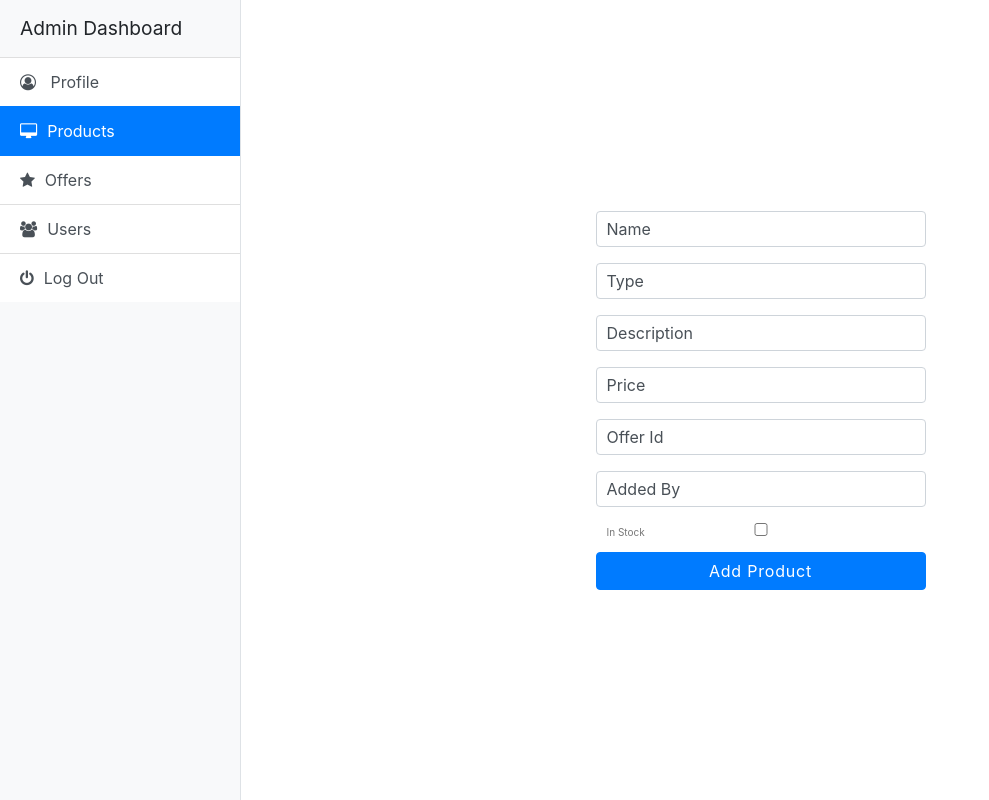
After one commit to soumya173/mobistore, a Flask app: page /admin/products/add in a window 1280 px wide. The commit adds this page. Shown: the whole page, without its empty margins (0-989 px from the left). Run offline with Flask 2, Linux system fonts and the light colour scheme; a user stored in the database is signed in; some libraries are stand-ins or nearby versions.

Commit message:
User and Products enhancements
Added Full functionality (Backend + Frontend),
- Modify user details
- Add new product
- List all products

```diff
--- a/app.py
+++ b/app.py
@@ -3,13 +3,16 @@
 #----------------------------------------------------------------------------#
 
 from flask import Flask, render_template, request, jsonify, session, flash, redirect, url_for
-# from flask_sqlalchemy import SQLAlchemy
 import logging
 from logging import Formatter, FileHandler
-# from flask_login import LoginManager
 
-from utils import users
+from utils import users, products
 from forms import *
+
+# Remove when testing is done
+# Required to populate the db
+from utils import dbhandler
+import random, string
 
 #----------------------------------------------------------------------------#
 # App Config.
@@ -33,15 +36,15 @@ app.config.from_object('config')
 #     return render_template('pages/placeholder.about.html')
 
 
-@app.route('/login', methods=['GET', 'POST'])
+@app.route('/admin/login', methods=['GET', 'POST'])
 def login():
     if 'loggedin' in session and session['loggedin'] == True:
         return redirect(url_for('logout'))
     if request.method == 'GET':
         form = LoginForm(request.form)
-        return render_template('forms/login.html', form=form)
+        return render_template('forms/login-form.html', form=form)
     elif request.method == 'POST':
-        email = request.form.get('name')
+        email = request.form.get('email')
         password = request.form.get('password')
         user = users.Users()
         user_details = user.authenticate_user(email, password)
@@ -52,9 +55,9 @@ def login():
             return redirect(url_for('profile'))
         else:
             flash("Invalid Credentials")
-            return render_template('forms/login.html', form=LoginForm(request.form))
+            return render_template('forms/login-form.html', form=LoginForm(request.form))
 
-@app.route('/logout', methods=['GET'])
+@app.route('/admin/logout', methods=['GET'])
 def logout():
     if 'loggedin' in session and session['loggedin'] == True:
         # Remove session data, this will log the user out
@@ -63,26 +66,111 @@ def logout():
         session.pop('email', None)
     return redirect(url_for('login'))
 
-@app.route('/profile')
+@app.route('/admin/profile', methods=['GET', 'POST'])
 def profile():
     if 'loggedin' not in session or session['loggedin'] != True:
         return redirect(url_for('login'))
     userid = session['userid']
     user = users.Users()
-    user_details = user.get_user_by_id(userid)
-    return render_template('pages/placeholder.profile.html', user=user_details)
+    orig_user_details = user.get_user_by_id(userid)
+    if request.method == 'GET':
+        return render_template('forms/admin-profile-form.html', user=orig_user_details, form=AdminProfileForm(request.form))
+    elif request.method == 'POST':
+        firstname = request.form.get('firstname')
+        lastname = request.form.get('lastname')
+        email = request.form.get('email')
+        mobile = request.form.get('mobile')
+        password = request.form.get('password')
+        confirm = request.form.get('confirm')
 
+        user = users.Users()
+        new_user_details = user.modify_user(password=password, firstname=firstname, lastname=lastname, email=email, mobile=mobile, type="admin", userid=userid)
+        if new_user_details == False:
+            flash("Failed to modify user details", "danger")
+            return render_template('forms/admin-profile-form.html', user=orig_user_details, form=AdminProfileForm(request.form))
+        else:
+            flash("Profile modified", "success")
+            return render_template('forms/admin-profile-form.html', user=new_user_details, form=AdminProfileForm(request.form))
 
-# @app.route('/register')
-# def register():
-#     form = RegisterForm(request.form)
-#     return render_template('forms/register.html', form=form)
+@app.route('/admin/products', methods=['GET'])
+def all_products():
+    product = products.Products()
+    all_products = product.get_all_product()
+    return render_template('pages/admin-product-list.html', products=all_products)
 
+@app.route('/admin/products/add', methods=['GET', 'POST'])
+def add_product():
+    if 'loggedin' not in session or session['loggedin'] != True:
+        return redirect(url_for('login'))
 
-# @app.route('/forgot')
-# def forgot():
-#     form = ForgotForm(request.form)
-#     return render_template('forms/forgot.html', form=form)
+    if request.method == 'POST':
+        offerid = request.form.get('offerid')
+        name = request.form.get('name')
+        type = request.form.get('type')
+        price = request.form.get('price')
+        description = request.form.get('description')
+        instock = 1 if request.form.get('instock') == 'y' else 0
+        addedby = request.form.get('addedby')
+
+        product = products.Products()
+        all_products = product.add_new_product(offerid=offerid, name=name, type=type, price=price, description=description, instock=instock, addedby=addedby)
+        if all_products == False:
+            flash("Failed to add new product. Please Try Again.", "danger")
+            return render_template('forms/admin-product-add.html', form=AdminProductAdd(request.form))
+        else:
+            flash("Product added", "success")
+    return render_template('forms/admin-product-add.html', form=AdminProductAdd(request.form))
+
+"""
+    Populates users table with random data
+    Params:
+        -
+    Returns:
+        - 200 with success message
+"""
+@app.route('/user/populate', methods=['POST'])
+def populate_db():
+    if request.method not in ['POST']:
+        return jsonify({"message": "Method not allowed"}), 405
+    handler = dbhandler.Dbhandler()
+
+    # Populating users table
+    for i in range(20):
+        password = ''.join([random.choice(string.ascii_lowercase) for _ in range(10)])
+        fname = ''.join([random.choice(string.ascii_lowercase) for _ in range(10)])
+        lname = ''.join([random.choice(string.ascii_lowercase) for _ in range(10)])
+        email = ''.join([random.choice(string.ascii_lowercase) for _ in range(5)]) + '@gmail.com'
+        mobile = ''.join([random.choice(string.digits) for _ in range(10)])
+        typ = 'admin'
+
+        query = "INSERT INTO users (`password`, `firstname`, `lastname`, `email`, `mobile`, `type`, `created`, `modified`) VALUES('{}', '{}', '{}', '{}', '{}', '{}', now(), now())".format(password, fname, lname, email, mobile, typ)
+        res = handler.execute(query)
+
+    # Populating products table
+    getquery = "SELECT `userid` FROM users LIMIT 1"
+    output = handler.fetch(getquery)
+    addedby = output[0]['userid']
+    for i in range(20):
+        name = ''.join([random.choice(string.ascii_lowercase) for _ in range(10)])
+        typ = ''.join([random.choice(string.ascii_lowercase) for _ in range(5)])
+        price = ''.join([random.choice(string.digits) for _ in range(3)])
+        description = ''.join([random.choice(string.ascii_lowercase) for _ in range(20)])
+        instock = 1
+
+        query = "INSERT INTO products (`name`, `type`, `price`, `description`, `instock`, `created`, `modified`, `addedby`) VALUES('{}', '{}', '{}', '{}', '{}', now(), now(), '{}')".format(name, typ, price, description, instock, addedby)
+        res = handler.execute(query)
+
+    # Populating offers table
+    getquery = "SELECT `productid` FROM products LIMIT 1"
+    output = handler.fetch(getquery)
+    productid = output[0]['productid']
+    for i in range(20):
+        description = ''.join([random.choice(string.ascii_lowercase) for _ in range(20)])
+        discount = ''.join([random.choice(string.digits) for _ in range(2)])
+
+        query = "INSERT INTO offers (`productid`, `addedby`, `discount`, `description`, `from`, `to`) VALUES('{}', '{}', '{}', '{}', now(), now())".format(productid, addedby, discount, description)
+        res = handler.execute(query)
+    return jsonify({'message': 'DB populated'}), 200
 
 # Error handlers.
 
--- a/forms.py
+++ b/forms.py
@@ -1,33 +1,27 @@
 from flask_wtf import FlaskForm
-from wtforms import TextField, PasswordField
-from wtforms.validators import DataRequired, EqualTo, Length
+from wtforms import TextField, PasswordField, IntegerField, BooleanField
+from wtforms.validators import DataRequired, EqualTo, Length, NumberRange
 
 # Set your classes here.
 
 
-class RegisterForm(FlaskForm):
-    name = TextField(
-        'Username', validators=[DataRequired(), Length(min=6, max=25)]
-    )
-    email = TextField(
-        'Email', validators=[DataRequired(), Length(min=6, max=40)]
-    )
-    password = PasswordField(
-        'Password', validators=[DataRequired(), Length(min=6, max=40)]
-    )
-    confirm = PasswordField(
-        'Repeat Password',
-        [DataRequired(),
-        EqualTo('password', message='Passwords must match')]
-    )
+class AdminProfileForm(FlaskForm):
+    firstname = TextField('Firstname', validators=[DataRequired(), Length(min=6, max=25)])
+    lastname = TextField('Lastname', validators=[DataRequired(), Length(min=6, max=25)])
+    email = TextField('Email', validators=[DataRequired(), Length(min=6, max=40)])
+    mobile = IntegerField('Mobile', [NumberRange(min=8, max=10)])
+    password = PasswordField('Password', validators=[DataRequired(), Length(min=6, max=40)])
+    confirm = PasswordField('Confirm Password', [DataRequired(), EqualTo('password', message='Passwords must match')])
 
+class AdminProductAdd(FlaskForm):
+    name = TextField('Name', validators=[DataRequired(), Length(min=6, max=25)])
+    type = TextField('Type', validators=[DataRequired(), Length(min=6, max=25)])
+    description = TextField('Description', validators=[DataRequired(), Length(min=6, max=40)])
+    price = IntegerField('Price', [NumberRange(min=8, max=10)])
+    offerid = IntegerField('Offer Id', [NumberRange(min=8, max=10)])
+    addedby = IntegerField('Added By', [NumberRange(min=8, max=10)])
+    instock = BooleanField('In Stock?', validators=[])
 
 class LoginForm(FlaskForm):
-    name = TextField('Username', [DataRequired()])
+    email = TextField('Email', [DataRequired()])
     password = PasswordField('Password', [DataRequired()])
-
-
-class ForgotForm(FlaskForm):
-    email = TextField(
-        'Email', validators=[DataRequired(), Length(min=6, max=40)]
-    )
--- a/static/css/style.css
+++ b/static/css/style.css
@@ -29,6 +29,7 @@
 #page-content-wrapper {
   min-width: 100vw;
   padding: 20px;
+  height: 100vh;
 }
 
 #wrapper.toggled #sidebar-wrapper {
@@ -58,14 +59,20 @@
   }
 }
 
+.row-search {
+  margin-bottom: 20px;
+}
+
 /* Form css */
+.form-wrapper {
+  height: 100vh;
+}
 .login-heading {
   font-weight: 300;
 }
 
 .form-heading {
   font-size: 300%;
-
 }
 
 .btn-login {
@@ -79,9 +86,9 @@
 
 .form-label-group>input,
 .form-label-group>label {
-  padding: 15px 15px;
+  padding: 5px 10px;
   height: auto;
-  border-radius: 2rem;
+  border-radius: 0.25rem;
 }
 
 .form-label-group>label {
@@ -120,15 +127,20 @@
 }
 
 .form-label-group input:not(:placeholder-shown) {
-  padding-top: calc(15px + 15px * (2 / 3));
-  padding-bottom: calc(15px / 3);
+  padding-top: calc(5px + 5px * (2 / 3));
+  padding-bottom: calc(5px / 3);
 }
 
 .form-label-group input:not(:placeholder-shown)~label {
-  padding-top: calc(15px / 3);
-  padding-bottom: calc(15px / 3);
-  font-size: 12px;
+  padding-top: calc(5px / 3);
+  padding-bottom: calc(5px / 3);
+  font-size: 10px;
   color: #777;
+}
+
+.form-container {
+  max-width: 330px;
+  margin: auto;
 }
 
 /* Fallback for Edge
@@ -155,7 +167,3 @@
     color: #777;
   }
 }
-.form-container {
-  max-width: 330px;
-  margin: auto;
-}
--- /dev/null
+++ b/templates/forms/admin-product-add.html
@@ -0,0 +1,53 @@
+{% extends 'layouts/admin-layout.html' %}
+{% block title %}Add Product | Admin{% endblock %}
+{% block content %}
+  <div class="row h-100 align-items-center">
+    <div class="col-sm-12">
+      <div class="form-container">
+        <div class="error-notification">
+          {% with messages = get_flashed_messages(with_categories=true) %}
+            {% if messages %}
+            	{% for category, message in messages %}
+	                <div class="alert alert-{{ category }} fade show">
+	                  <a class="close" data-dismiss="alert">&times;</a>
+	                  {{ message }}
+	                </div>
+	            {% endfor %}
+            {% endif %}
+          {% endwith %}
+        </div>
+        <form method="post">
+          <div class="form-label-group">
+            {{ form.name(class_ = 'form-control', id='name', placeholder = form.name.label.text, required = true) }}
+            <label for="name">Name</label>
+          </div>
+          <div class="form-label-group">
+            {{ form.type(class_ = 'form-control', id='type', placeholder = form.type.label.text, required = true) }}
+            <label for="type">Type</label>
+          </div>
+          <div class="form-label-group">
+            {{ form.description(class_ = 'form-control', id='description', placeholder = form.description.label.text, required = true) }}
+            <label for="description">Description</label>
+          </div>
+          <div class="form-label-group">
+            {{ form.price(class_ = 'form-control', id='price', placeholder = form.price.label.text, required = true) }}
+            <label for="price">Price</label>
+          </div>
+          <div class="form-label-group">
+            {{ form.offerid(class_ = 'form-control', id='offerid', placeholder = form.offerid.label.text, required = true) }}
+            <label for="offerid">Offer Id</label>
+          </div>
+          <div class="form-label-group">
+            {{ form.addedby(class_ = 'form-control', id='addedby', placeholder = form.addedby.label.text, required = true) }}
+            <label for="addedby">Added By</label>
+          </div>
+          <div class="form-label-group">
+            {{ form.instock(class_ = 'form-control', id='instock', placeholder = form.instock.label.text, required = true) }}
+            <label for="instock">In Stock</label>
+          </div>
+          <button class="btn btn-primary btn-block btn-login" type="submit">Add Product</button>
+        </form>
+      </div>
+    </div>
+  </div>
+{% endblock %}
--- a/templates/forms/login.html
+++ b/templates/forms/login-form.html
@@ -1,11 +1,9 @@
 {% extends 'layouts/form-layout.html' %}
 {% block title %}Login{% endblock %}
 {% block content %}
-
-
   <form method="post">
     <div class="form-label-group">
-      {{ form.name(class_ = 'form-control', id='inputEmail', placeholder = form.name.label.text, required = true, autofocus = true) }}
+      {{ form.email(class_ = 'form-control', id='inputEmail', placeholder = form.email.label.text, required = true, autofocus = true) }}
       <label for="inputEmail">Email</label>
     </div>
 
@@ -13,6 +11,6 @@
       {{ form.password(class_ = 'form-control', id='inputPassword', placeholder = form.password.label.text, required = true) }}
       <label for="inputPassword">Password</label>
     </div>
-    <button class="btn btn-lg btn-primary btn-block btn-login" type="submit">Sign in  <i class="fa fa-key" aria-hidden="true"></i></button>
+    <button class="btn btn-primary btn-block btn-login" type="submit">Sign in  <i class="fa fa-key" aria-hidden="true"></i></button>
   </form>
 {% endblock %}
--- a/templates/layouts/admin-layout.html
+++ b/templates/layouts/admin-layout.html
@@ -33,9 +33,6 @@
   <link rel="shortcut icon" href="/static/ico/favicon.png">
   <!-- /favicons -->
 
-  <!-- scripts -->
-  <script src="/static/js/libs/modernizr-2.8.2.min.js"></script>
-
 </head>
 
 <body>
@@ -44,25 +41,25 @@
 
     <!-- Sidebar -->
     <div class="bg-light border-right" id="sidebar-wrapper">
-      <div class="sidebar-heading">Start Bootstrap </div>
+      <div class="sidebar-heading">Admin Dashboard</div>
       <div class="list-group list-group-flush">
-        <a href="#" class="list-group-item list-group-item-action {{ 'active' if request.endpoint == 'profile' }}"><i class="fa fa-user-circle-o" aria-hidden="true"></i>  Profile</a>
-        <a href="#" class="list-group-item list-group-item-action {{ 'active' if request.endpoint == 'products' }}"><i class="fa fa-desktop" aria-hidden="true"></i>  Products</a>
-        <a href="#" class="list-group-item list-group-item-action {{ 'active' if request.endpoint == 'offers' }}"><i class="fa fa-star" aria-hidden="true"></i>  Offers</a>
-        <a href="#" class="list-group-item list-group-item-action {{ 'active' if request.endpoint == 'users' }}"><i class="fa fa-group" aria-hidden="true"></i>  Users</a>
-        <a href="{{ url_for('logout') }}" class="list-group-item list-group-item-action"><i class="fa fa-power-off" aria-hidden="true"></i>  Log Out</a>
+        <a href="{{ url_for('profile') }}" class="list-group-item list-group-item-action {{ 'active' if request.endpoint == 'profile' }}"><i class="fa fa-user-circle-o" aria-hidden="true"></i>  Profile</a>
+        <a href="#products" class="list-group-item list-group-item-action {{ 'active' if request.endpoint == 'all_products' or request.endpoint == 'add_product' }}" data-toggle="collapse" data-parent="#sidebar-wrapper"><i class="fa fa-desktop" aria-hidden="true"></i>Products</a>
+        <div class="collapse" id="products">
+          <a href="{{ url_for('all_products') }}" class="list-group-item list-group-item-action list-group-item-secondary {{ 'active' if request.endpoint == 'all_products' }}"><i class="fa fa-list-ul" aria-hidden="true"></i>All Products</a>
+          <a href="{{ url_for('add_product') }}" class="list-group-item list-group-item-action list-group-item-secondary {{ 'active' if request.endpoint == 'add_product' }}"><i class="fa fa-plus" aria-hidden="true"></i>Add Product</a>
+        </div>
+        <a href="#" class="list-group-item list-group-item-action {{ 'active' if request.endpoint == 'offers' }}"><i class="fa fa-star" aria-hidden="true"></i>Offers</a>
+        <a href="#" class="list-group-item list-group-item-action {{ 'active' if request.endpoint == 'users' }}"><i class="fa fa-group" aria-hidden="true"></i>Users</a>
+        <a href="{{ url_for('logout') }}" class="list-group-item list-group-item-action"><i class="fa fa-power-off" aria-hidden="true"></i>Log Out</a>
       </div>
     </div>
     <!-- /#sidebar-wrapper -->
 
     <!-- Page Content -->
     <div id="page-content-wrapper">
-      <div class="container-fluid">
-        <div class="row">
-          <div class="col-sm-12">
-            {% block content %}{% endblock %}
-          </div>
-        </div>
+      <div class="container-fluid h-100">
+        {% block content %}{% endblock %}
       </div>
     </div>
     <!-- /#page-content-wrapper -->
--- a/templates/layouts/form-layout.html
+++ b/templates/layouts/form-layout.html
@@ -28,8 +28,9 @@
 
 </head>
 <body>
-  <div class="container-fluid">
-    <div class="row">
+  <div class="form-wrapper">
+    <div class="container-fluid h-100">
+      <div class="row h-100 align-items-center">
         <div class="col-md-12 col-lg-12">
           <div class="form-container">
             <p class="form-heading text-center"><i class="fa fa-user fa-lg"></i></p>
@@ -48,6 +49,7 @@
         </div>
       </div>
     </div>
+  </div>
 
   <script src="https://code.jquery.com/jquery-3.2.1.slim.min.js" integrity="sha384-KJ3o2DKtIkvYIK3UENzmM7KCkRr/rE9/Qpg6aAZGJwFDMVNA/GpGFF93hXpG5KkN" crossorigin="anonymous"></script>
   <script src="https://cdnjs.cloudflare.com/ajax/libs/popper.js/1.12.9/umd/popper.min.js" integrity="sha384-ApNbgh9B+Y1QKtv3Rn7W3mgPxhU9K/ScQsAP7hUibX39j7fakFPskvXusvfa0b4Q" crossorigin="anonymous"></script>
--- a/utils/users.py
+++ b/utils/users.py
@@ -1,4 +1,3 @@
-# from flask import jsonify
 from utils import dbhandler
 
 class Users():
@@ -54,7 +53,7 @@ class Users():
         return False
 
     """
-        Provides user details for provided userid
+        Provides user details for provided email
         Params:
             - email
         Returns:
@@ -123,7 +122,7 @@ class Users():
     def modify_user(self, password, firstname, lastname, email, mobile, type, userid):
         # TODO: Validate if user exists
         # Modify user
-        query = "UPDATE users SET `password`, `firstname`='{}', `lastname`='{}', `email`='{}', `mobile`='{}', `type`='{}', `modified`=now() WHERE userid={}".format(
+        query = "UPDATE users SET `password`='{}', `firstname`='{}', `lastname`='{}', `email`='{}', `mobile`='{}', `type`='{}', `modified`=now() WHERE userid={}".format(
                         password,
                         firstname,
                         lastname,
```
Also changed, not shown: templates/forms/admin-profile-form.html (added, +54 -0 lines), templates/pages/admin-product-list.html (added, +36 -0 lines), templates/pages/placeholder.profile.html (deleted, +0 -8 lines), utils/products.py (+130 -0 lines). Lines whose indentation alone changed are shown as unchanged.
